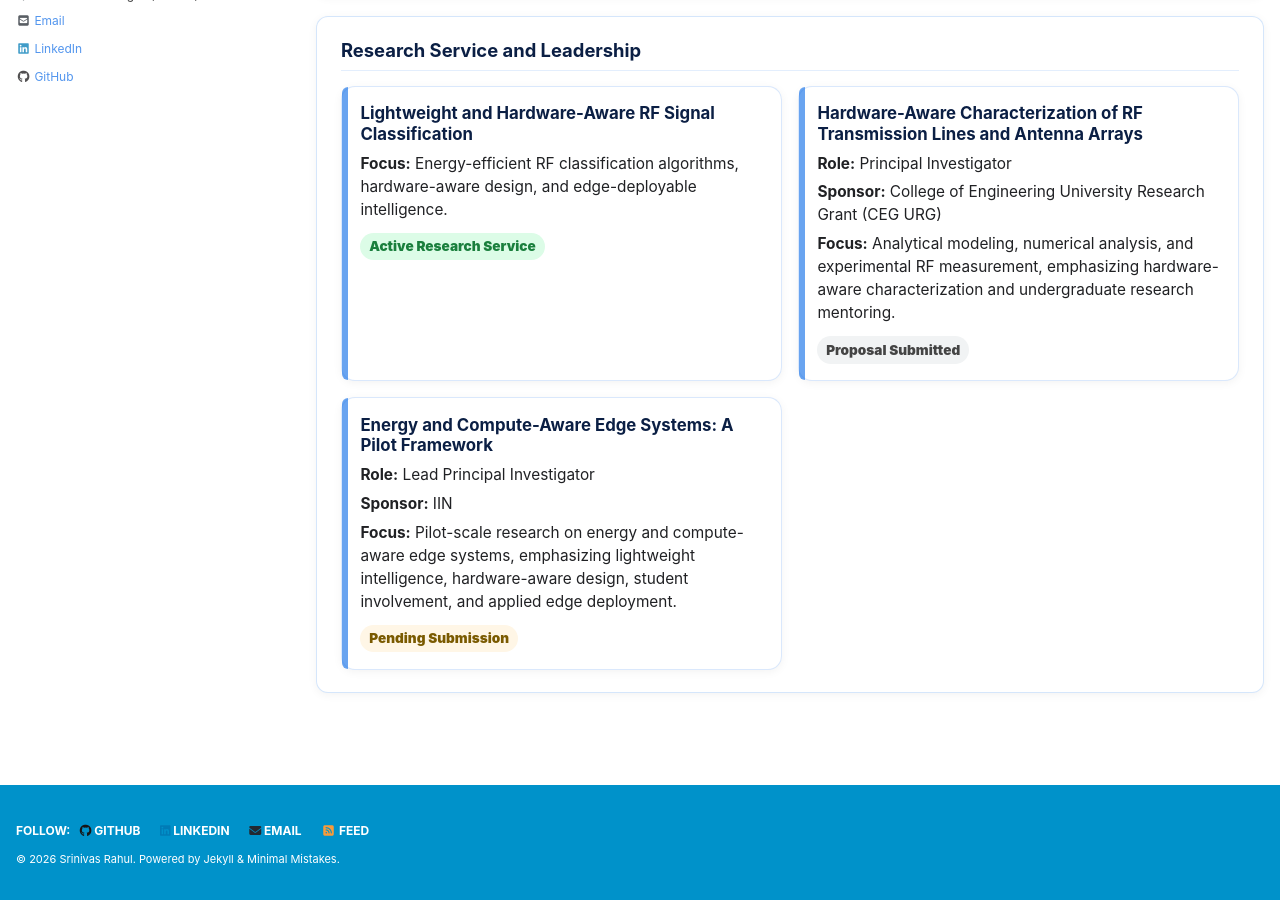
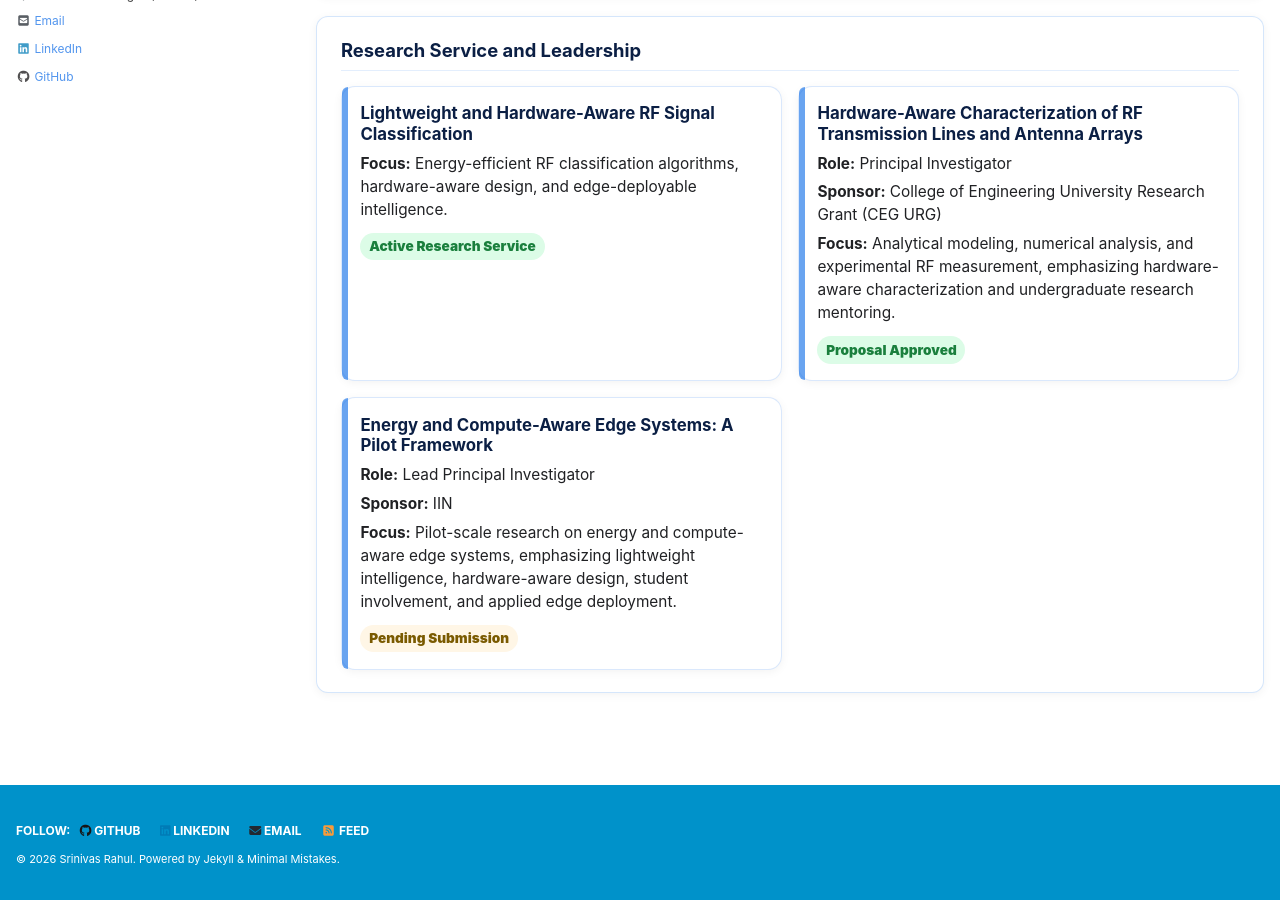
Before and after one commit to srsapireddy/srsapireddy.github.io, a Jekyll site: the page built from _pages/service.md, in a window 1280 px wide and 900 px high, scrolled down 2052 px. Built offline with Jekyll 4.4.1, drawn with Linux system fonts in a browser that asks for light colours; cached includes are drawn as plain includes; nearby versions of some CDN libraries.

Commit message:
Update service.md

```diff
--- a/_pages/service.md
+++ b/_pages/service.md
@@ -318,7 +318,7 @@ author_profile: true
       <p class="meta"><strong>Role:</strong> Principal Investigator</p>
       <p class="meta"><strong>Sponsor:</strong> College of Engineering University Research Grant (CEG URG)</p>
       <p><strong>Focus:</strong> Analytical modeling, numerical analysis, and experimental RF measurement, emphasizing hardware-aware characterization and undergraduate research mentoring.</p>
-      <span class="pill submitted">Proposal Submitted</span>
+      <span class="pill active">Proposal Approved</span>
     </div>
 
     <div class="service-card">
```
